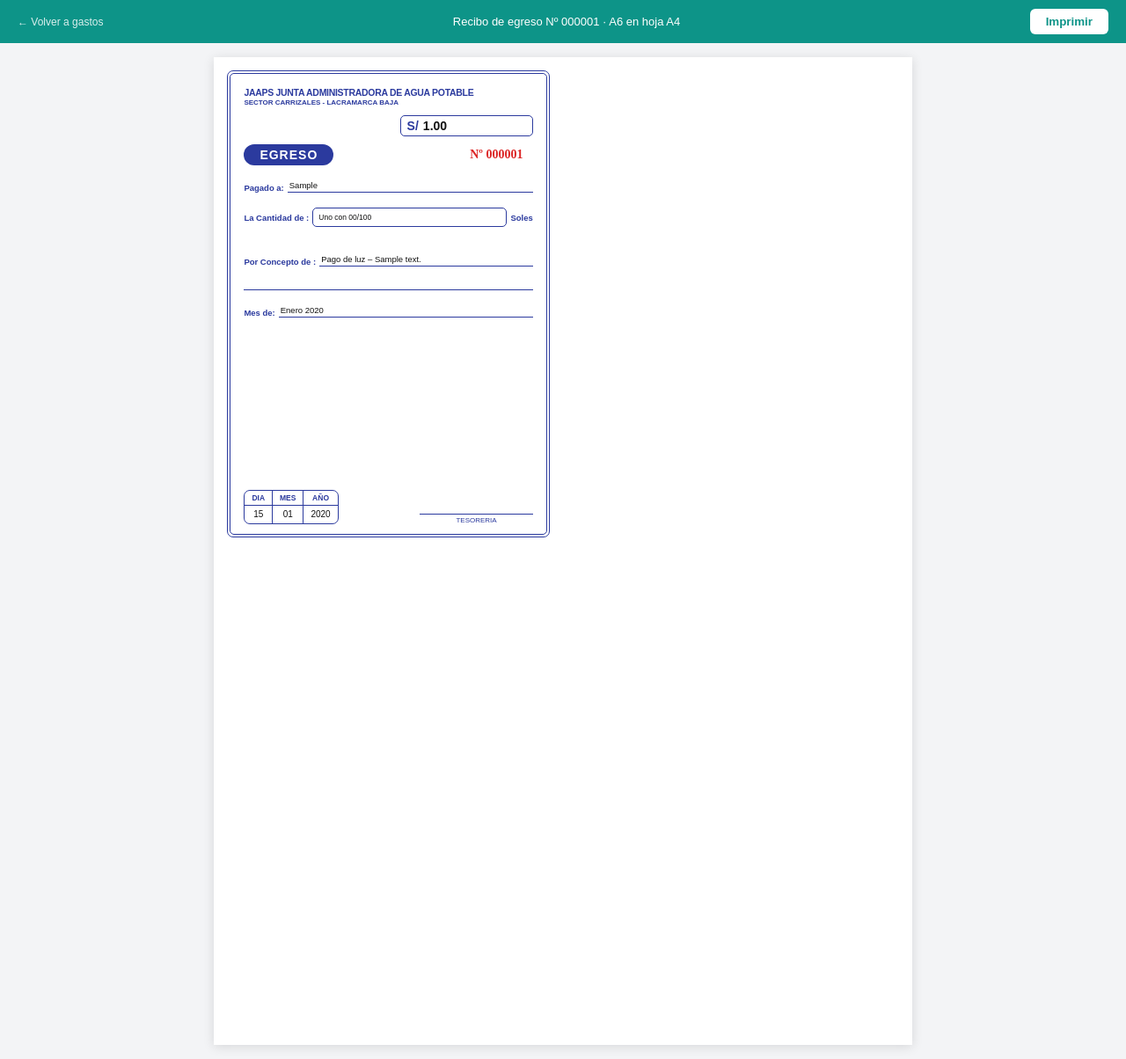
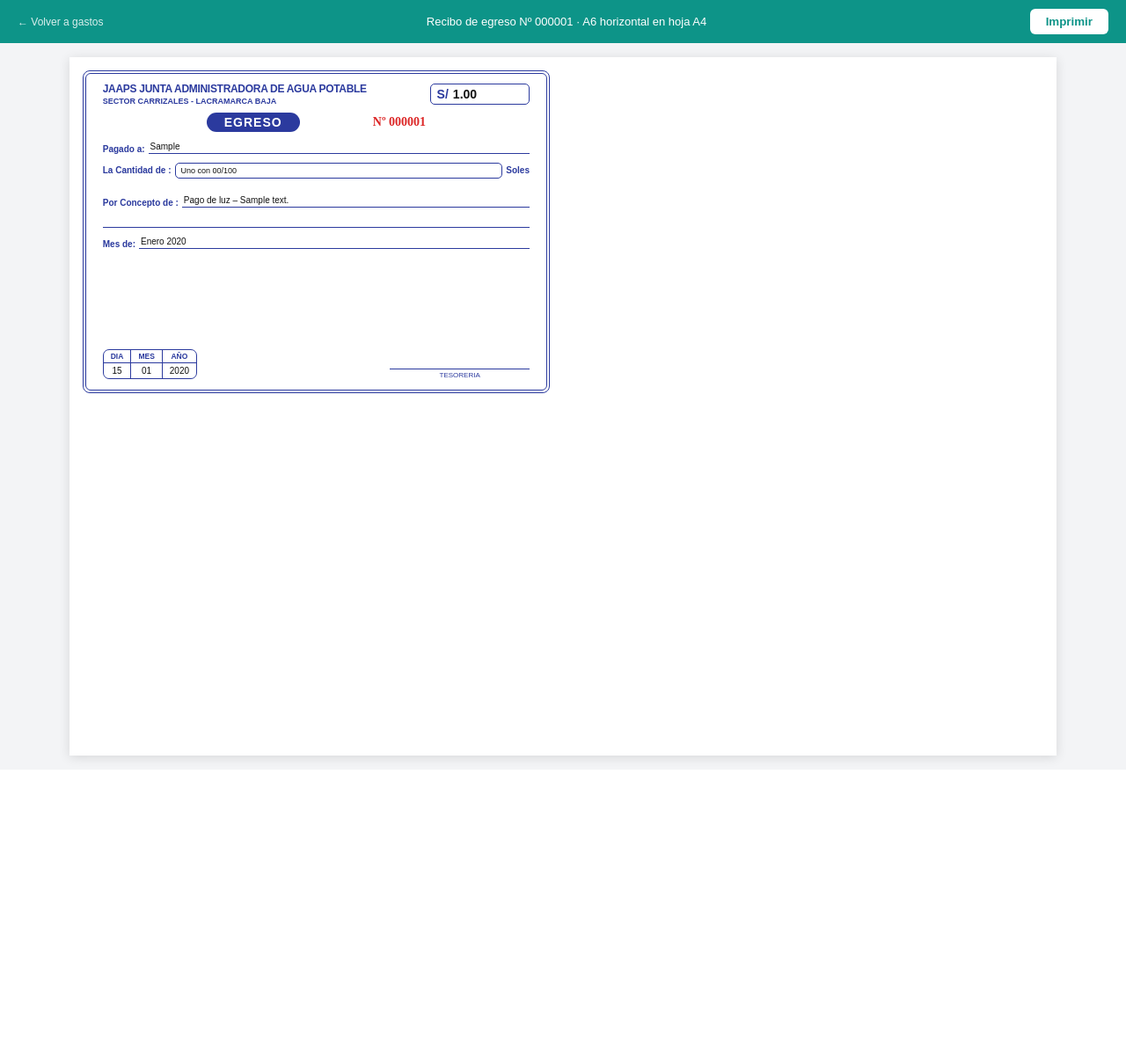
Before and after one commit to harlec/jaaps, a PHP site: page /jaaps/gastos/recibo.php?id=1 in a window 1280 px wide. Shown: the whole page at 88% size. After the commit the page ends 872 px from the top, so only its background shows below. Run offline with PHP 8.4, Linux system fonts and the light colour scheme; a user stored in the database is signed in; data comes from the database, SQL or seed files in the repository; tables that the repository leaves empty hold one stand-in row (values such as "Sample post").

Commit message:
recibo landspace

```diff
--- a/gastos/recibo.php
+++ b/gastos/recibo.php
@@ -33,7 +33,7 @@ $numero = str_pad((string)$g['id'], 6, '0', STR_PAD_LEFT);
 <body>
 <div class="toolbar">
   <a href="<?= APP_URL ?>/gastos/index.php">← Volver a gastos</a>
-  <span>Recibo de egreso Nº <?= e($numero) ?> · A6 en hoja A4</span>
+  <span>Recibo de egreso Nº <?= e($numero) ?> · A6 horizontal en hoja A4</span>
   <button onclick="window.print()">Imprimir</button>
 </div>
 <?php renderRecibos([[
--- a/includes/recibo.php
+++ b/includes/recibo.php
@@ -47,54 +47,55 @@ function montoALetras(float $monto): string
 const MESES_ES = ['', 'Enero', 'Febrero', 'Marzo', 'Abril', 'Mayo', 'Junio', 'Julio', 'Agosto',
                   'Septiembre', 'Octubre', 'Noviembre', 'Diciembre'];
 
-/** CSS del recibo (formato talonario JAAPS, A6 vertical; 4 por hoja A4). */
+/** CSS del recibo (formato talonario JAAPS, A6 horizontal; 4 por hoja A4 horizontal). */
 function reciboCss(): string
 {
     return <<<'CSS'
-    @page { size: A4 portrait; margin: 0; }
+    @page { size: A4 landscape; margin: 0; }
     * { box-sizing: border-box; margin: 0; padding: 0; }
     body { font-family: Arial, sans-serif; color: #2b3a9e; background: #f3f4f6; }
     .toolbar { background: #0d9488; color: #fff; padding: 10px 20px; display: flex; justify-content: space-between; align-items: center; font-size: 13px; gap: 12px; }
     .toolbar button { background: #fff; color: #0d9488; border: none; padding: 7px 18px; border-radius: 6px; font-weight: bold; cursor: pointer; }
     .toolbar a { color: rgba(255,255,255,.85); text-decoration: none; font-size: 12px; }
 
-    .hoja { width: 210mm; height: 297mm; background: #fff; margin: 16px auto; display: grid; grid-template-columns: 105mm 105mm; grid-template-rows: 148.5mm 148.5mm; box-shadow: 0 2px 12px rgba(0,0,0,.12); page-break-after: always; break-after: page; overflow: hidden; }
+    .hoja { width: 297mm; height: 210mm; background: #fff; margin: 16px auto; display: grid; grid-template-columns: 148.5mm 148.5mm; grid-template-rows: 105mm 105mm; box-shadow: 0 2px 12px rgba(0,0,0,.12); page-break-after: always; break-after: page; overflow: hidden; }
     .hoja:last-child { page-break-after: auto; break-after: auto; }
-    .recibo { width: 105mm; height: 148.5mm; padding: 4mm; }
-    .marco { height: 100%; border: 1.5px solid #2b3a9e; border-radius: 7px; padding: 2px; }
-    .marco-int { height: 100%; border: 1px solid #2b3a9e; border-radius: 5px; padding: 4mm 4mm 3mm; display: flex; flex-direction: column; }
+    .recibo { width: 148.5mm; height: 105mm; padding: 4mm; }
+    .marco { height: 100%; border: 1.5px solid #2b3a9e; border-radius: 8px; padding: 2px; }
+    .marco-int { height: 100%; border: 1px solid #2b3a9e; border-radius: 6px; padding: 3mm 5mm 3mm; display: flex; flex-direction: column; }
 
+    .top { display: flex; justify-content: space-between; align-items: flex-start; gap: 4mm; }
     .cab { line-height: 1.15; }
-    .cab h1 { font-size: 10.5px; font-weight: 900; letter-spacing: -.3px; }
-    .cab p  { font-size: 8px; font-weight: bold; margin-top: 1px; }
-    .soles-box { margin-top: 2.5mm; width: 40mm; align-self: flex-end; border: 1.5px solid #2b3a9e; border-radius: 5px; padding: 3px 7px; font-size: 14px; font-weight: bold; display: flex; gap: 5px; color: #111; }
+    .cab h1 { font-size: 12px; font-weight: 900; letter-spacing: -.3px; }
+    .cab p  { font-size: 9px; font-weight: bold; margin-top: 1px; }
+    .soles-box { min-width: 30mm; border: 1.5px solid #2b3a9e; border-radius: 5px; padding: 3px 7px; font-size: 14px; font-weight: bold; display: flex; gap: 5px; color: #111; }
     .soles-box b { color: #2b3a9e; }
 
-    .fila-titulo { display: flex; align-items: center; justify-content: space-between; margin: 2.5mm 0 4.5mm; }
-    .pill { background: #2b3a9e; color: #fff; font-weight: bold; font-size: 14px; letter-spacing: 1px; padding: 4px 18px; border-radius: 12px; }
-    .numero { color: #dc2626; font-family: 'Times New Roman', serif; font-size: 14px; font-weight: bold; padding-right: 3mm; }
+    .fila-titulo { display: flex; align-items: center; justify-content: center; gap: 22mm; margin: 2mm 0 3mm; }
+    .pill { background: #2b3a9e; color: #fff; font-weight: bold; font-size: 14px; letter-spacing: 1px; padding: 3px 20px; border-radius: 11px; }
+    .numero { color: #dc2626; font-family: 'Times New Roman', serif; font-size: 14px; font-weight: bold; }
 
-    .linea { display: flex; align-items: flex-end; gap: 4px; margin-bottom: 4.5mm; font-size: 9.5px; }
+    .linea { display: flex; align-items: flex-end; gap: 4px; margin-bottom: 2.5mm; font-size: 10px; }
     .linea .et { font-weight: 600; white-space: nowrap; }
-    .linea .val { flex: 1; border-bottom: 1px solid #2b3a9e; min-height: 14px; padding: 0 2px 1px; color: #111; font-size: 9.5px; }
+    .linea .val { flex: 1; border-bottom: 1px solid #2b3a9e; min-height: 14px; padding: 0 2px 1px; color: #111; font-size: 10px; }
     .linea.lineas2 { display: block; }
-    .linea.lineas2 .val { display: block; margin-top: 3.5mm; }
+    .linea.lineas2 .val { display: block; margin-top: 2.5mm; }
     .linea.lineas2 .head { display: flex; align-items: flex-end; gap: 4px; }
 
-    .cantidad { display: flex; align-items: center; gap: 4px; margin-bottom: 4.5mm; font-size: 9.5px; }
+    .cantidad { display: flex; align-items: center; gap: 4px; margin-bottom: 2.5mm; font-size: 10px; }
     .cantidad .et { font-weight: 600; white-space: nowrap; }
-    .cantidad .val { flex: 1; border: 1px solid #2b3a9e; border-radius: 5px; padding: 5px 6px; color: #111; font-size: 8.5px; min-height: 22px; }
+    .cantidad .val { flex: 1; border: 1px solid #2b3a9e; border-radius: 5px; padding: 3px 6px; color: #111; font-size: 9px; min-height: 18px; }
 
     .pie { margin-top: auto; display: flex; justify-content: space-between; align-items: flex-end; gap: 5mm; }
-    .izq { display: flex; flex-direction: column; gap: 2mm; }
-    .venc { font-size: 8px; color: #111; }
+    .izq { display: flex; align-items: flex-end; gap: 4mm; }
+    .venc { font-size: 8.5px; color: #111; }
     .venc b { color: #2b3a9e; }
     .fecha { border: 1.2px solid #2b3a9e; border-radius: 7px; border-collapse: separate; border-spacing: 0; text-align: center; font-size: 8.5px; }
-    .fecha th, .fecha td { padding: 3px 8px; }
+    .fecha th, .fecha td { padding: 2px 8px; }
     .fecha th { border-bottom: 1.2px solid #2b3a9e; font-weight: 900; }
-    .fecha td { color: #111; font-size: 10px; height: 20px; }
+    .fecha td { color: #111; font-size: 10px; height: 17px; }
     .fecha th + th, .fecha td + td { border-left: 1.2px solid #2b3a9e; }
-    .firma { width: 34mm; text-align: center; font-size: 8px; }
+    .firma { width: 42mm; text-align: center; font-size: 8px; }
     .firma div { border-top: 1px solid #2b3a9e; margin-bottom: 2px; }
 
     @media print {
@@ -127,11 +128,13 @@ function renderRecibo(array $r): void
     $monto = (float)$r['monto'];
     ?>
 <div class="recibo"><div class="marco"><div class="marco-int">
-  <div class="cab">
-    <h1>JAAPS JUNTA ADMINISTRADORA DE AGUA POTABLE</h1>
-    <p>SECTOR CARRIZALES - LACRAMARCA BAJA</p>
+  <div class="top">
+    <div class="cab">
+      <h1>JAAPS JUNTA ADMINISTRADORA DE AGUA POTABLE</h1>
+      <p>SECTOR CARRIZALES - LACRAMARCA BAJA</p>
+    </div>
+    <div class="soles-box"><b>S/</b><span><?= number_format($monto, 2) ?></span></div>
   </div>
-  <div class="soles-box"><b>S/</b><span><?= number_format($monto, 2) ?></span></div>
 
   <div class="fila-titulo">
     <span class="pill"><?= e($r['titulo']) ?></span>
--- a/recibos/imprimir.php
+++ b/recibos/imprimir.php
@@ -55,7 +55,7 @@ $abonados = $stmt->fetchAll();
 <body>
 <div class="toolbar">
   <a href="<?= APP_URL ?>/recibos/index.php">← Volver</a>
-  <span><?= count($abonados) ?> recibos · <?= e($periodo['nombre']) ?> · A6 · 4 por hoja A4</span>
+  <span><?= count($abonados) ?> recibos · <?= e($periodo['nombre']) ?> · A6 horizontal · 4 por hoja A4</span>
   <button onclick="window.print()">Imprimir</button>
 </div>
 <?php if (!$abonados): ?>
--- a/recibos/index.php
+++ b/recibos/index.php
@@ -44,7 +44,7 @@ require_once __DIR__ . '/../includes/sidebar.php';
     <div>
       <h1 class="text-lg font-bold text-gray-800">Generar recibos por período</h1>
       <p class="text-sm text-gray-400">
-        Genera un recibo (A6, 4 por hoja A4) por cada abonado <strong>activo</strong>.
+        Genera un recibo (A6 horizontal, 4 por hoja A4) por cada abonado <strong>activo</strong>.
         Se omiten cortados, en suspensión temporal e inactivos
         (<?= $cantExcl ?> abonados excluidos de <?= $cantActivos + $cantExcl ?>).
       </p>
```
